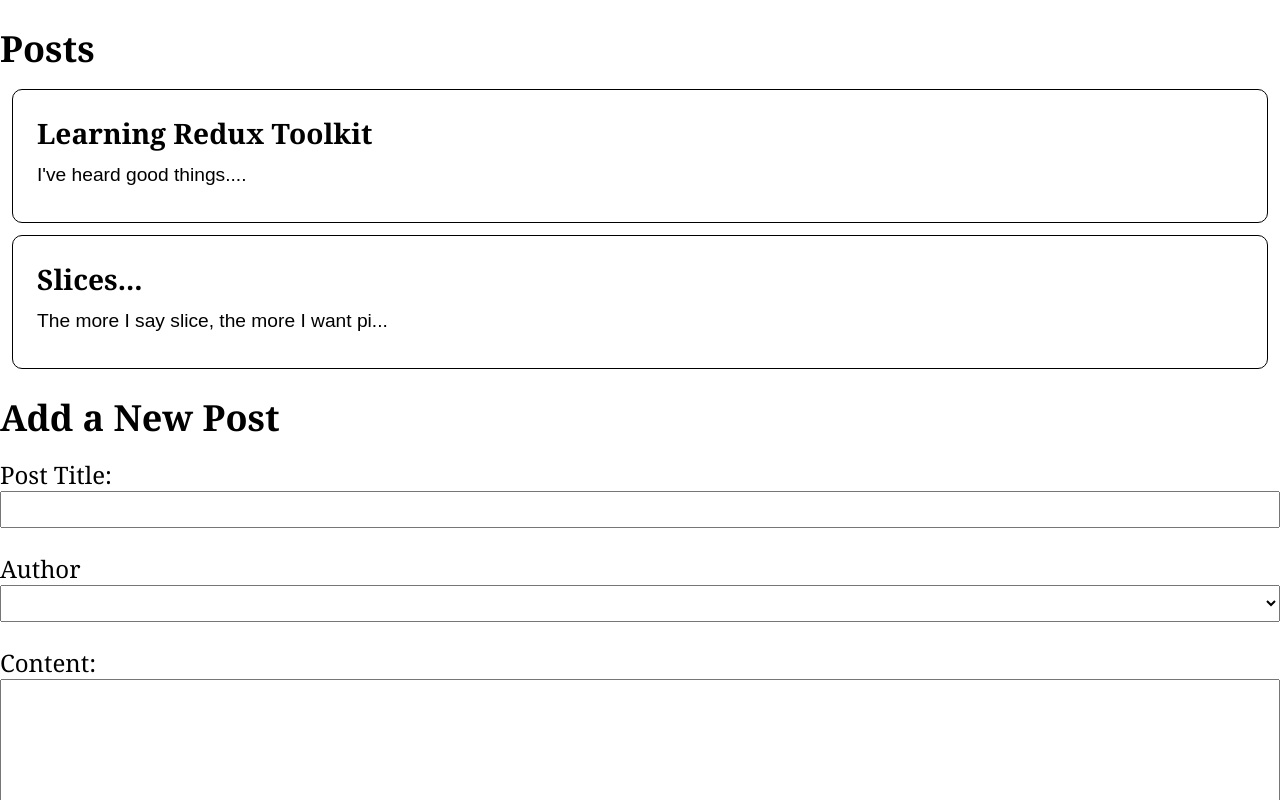
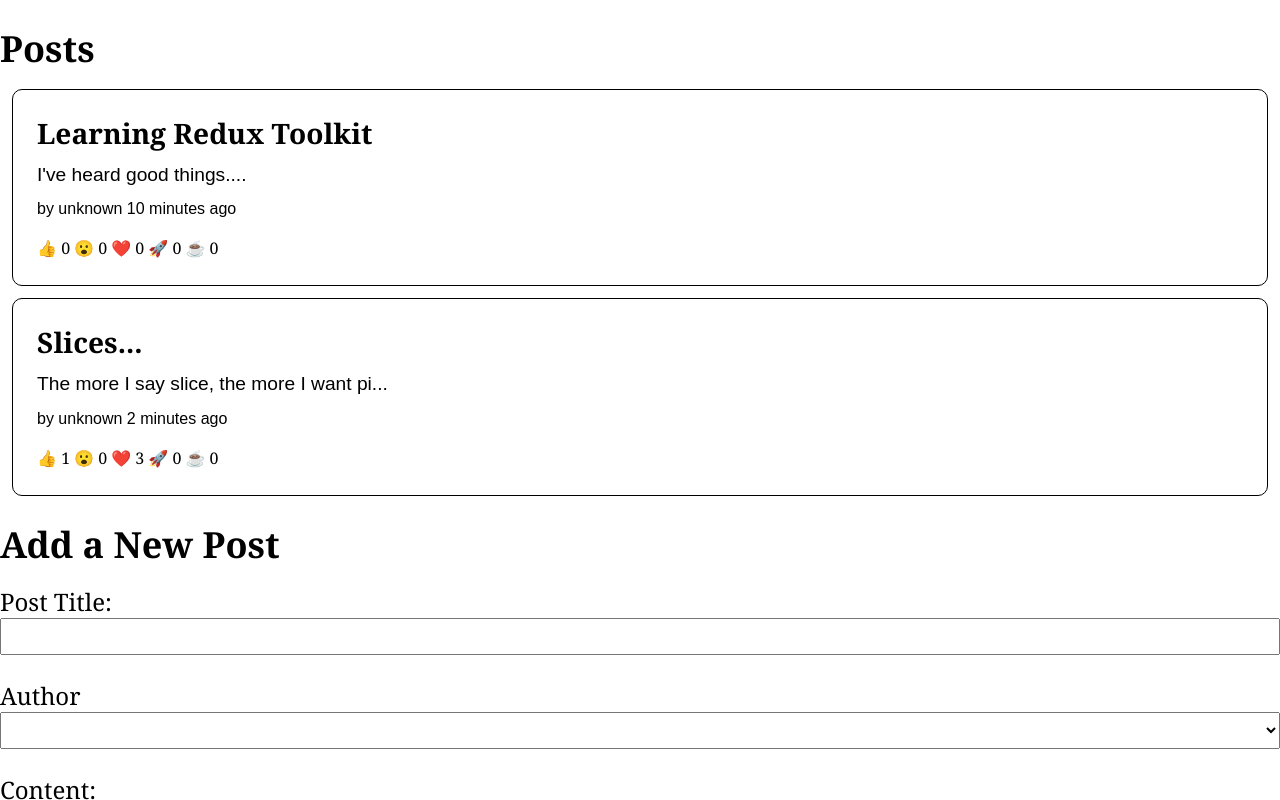
Before and after one commit to mb-dir/redux-boilerplate, a React (Create React App) app: page / in a window 1280 px wide. Shown: the top 800 px of the page. Built offline with nearby package versions, Linux system fonts and the light colour scheme.

Commit message:
Add post credit info

```diff
--- a/package.json
+++ b/package.json
@@ -7,6 +7,7 @@
     "@testing-library/jest-dom": "^5.16.5",
     "@testing-library/react": "^13.4.0",
     "@testing-library/user-event": "^13.5.0",
+    "date-fns": "^2.29.3",
     "react": "^18.2.0",
     "react-dom": "^18.2.0",
     "react-redux": "^8.0.5",
--- /dev/null
+++ b/src/features/posts/PostAuthor.js
@@ -0,0 +1,9 @@
+import { useSelector } from "react-redux";
+import { selectAllUsers } from "../users/usersSlice";
+const PostAuthor = ({ userId }) => {
+  const users = useSelector(selectAllUsers);
+  const author = users.find(user => user.id === userId)?.name || "unknown";
+  return <span>by {author}</span>;
+};
+
+export default PostAuthor;
--- a/src/features/posts/PostsList.js
+++ b/src/features/posts/PostsList.js
@@ -1,5 +1,9 @@
 import { useSelector } from "react-redux";
 import { selectAllPosts } from "./postsSlice";
+import PostAuthor from "./PostAuthor";
+import TimeAgo from "./TimeAgo";
+import ReactionButtons from "./ReactionButtons";
+
 const PostsList = () => {
   const posts = useSelector(selectAllPosts);
   return (
@@ -10,6 +14,11 @@
           <article key={post.id}>
             <h3>{post.title}</h3>
             <p>{`${post.content.substring(0, 40)}...`}</p>
+            <p className="postCredit">
+              <PostAuthor userId={post.userId} />
+              <TimeAgo date={post.date} />
+            </p>
+            <ReactionButtons post={post} />
           </article>
         );
       })}
--- /dev/null
+++ b/src/features/posts/ReactionButtons.js
@@ -0,0 +1,34 @@
+import { useDispatch } from "react-redux";
+import { addReaction } from "./postsSlice";
+
+const reactionEmoji = {
+  thumbsUp: "👍",
+  wow: "😮",
+  heart: "❤️",
+  rocket: "🚀",
+  coffee: "☕",
+};
+
+const ReactionButtons = ({ post }) => {
+  const dispatch = useDispatch();
+
+  return (
+    <div>
+      {Object.entries(reactionEmoji).map(([ name, emoji ]) => {
+        return (
+          <button
+            key={name}
+            type="button"
+            className="reactionButton"
+            onClick={() =>
+              dispatch(addReaction({ postId: post.id, reaction: name }))}
+          >
+            {emoji} {post.reactions[name]}
+          </button>
+        );
+      })}
+    </div>
+  );
+};
+
+export default ReactionButtons;
--- /dev/null
+++ b/src/features/posts/TimeAgo.js
@@ -0,0 +1,6 @@
+import { parseISO, formatDistanceToNow } from "date-fns";
+const TimeAgo = ({ date }) => {
+  return <span> {formatDistanceToNow(parseISO(date))} ago</span>;
+};
+
+export default TimeAgo;
--- a/src/features/posts/postsSlice.js
+++ b/src/features/posts/postsSlice.js
@@ -1,15 +1,32 @@
 import { createSlice, nanoid } from "@reduxjs/toolkit";
+import { sub } from "date-fns";
 
 const initialState = [
   {
     id: "1",
     title: "Learning Redux Toolkit",
     content: "I've heard good things.",
+    date: sub(new Date(), { minutes: 10 }).toISOString(),
+    reactions: {
+      thumbsUp: 0,
+      wow: 0,
+      heart: 0,
+      rocket: 0,
+      coffee: 0,
+    },
   },
   {
     id: "2",
     title: "Slices...",
     content: "The more I say slice, the more I want pizza.",
+    date: sub(new Date(), { minutes: 2 }).toISOString(),
+    reactions: {
+      thumbsUp: 1,
+      wow: 0,
+      heart: 3,
+      rocket: 0,
+      coffee: 0,
+    },
   },
 ];
 
@@ -19,7 +36,7 @@
   reducers: {
     addPost: {
       reducer(state, action) {
-        state.push(action.payload);
+        state.unshift(action.payload);
       },
       prepare(title, content, userId) {
         return {
@@ -28,9 +45,25 @@
             title,
             content,
             userId,
+            date: new Date().toISOString(),
+            reactions: {
+              thumbsUp: 0,
+              wow: 0,
+              heart: 0,
+              rocket: 0,
+              coffee: 0,
+            },
           },
         };
       },
+    },
+    addReaction(state, action) {
+      const { postId, reaction } = action.payload;
+      const existingPost = state.find(post => post.id === postId);
+
+      if (existingPost) {
+        existingPost.reactions[reaction]++;
+      }
     },
   },
 });
@@ -38,6 +71,6 @@
 //To be more flex, imagine we use posts in more than one component and we have const post = useSelector(tate => state.posts), if the state structure change we will have to change it in each place, this approach makes that we will need to change it only here
 export const selectAllPosts = state => state.posts;
 
-export const { addPost } = postSlice.actions;
+export const { addPost, addReaction } = postSlice.actions;
 
 export default postSlice.reducer;
```
Also changed, not shown: 1 other file (tests, documents, lock files or other folders).
